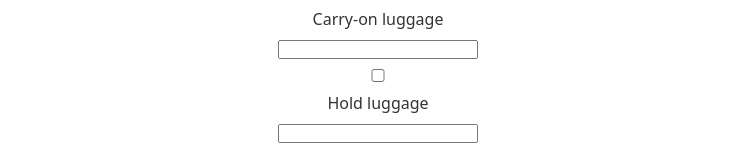
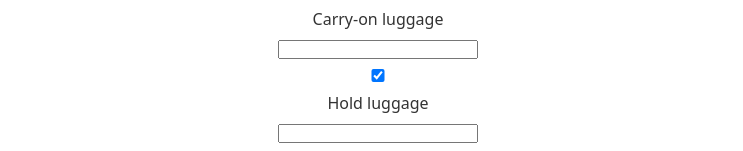
Before and after one commit to nicopicchio/flylight, a React (Create React App) app: page /add-new-trip in a window 1280 px wide. Shown: the part 309-460 px from the top of the page, without its empty margins (262-1005 px from the left). Built offline with nearby package versions, Linux system fonts and the light colour scheme.

Commit message:
addtripform checkbox correction

```diff
--- a/src/components/AddTripForm/AddTripForm.jsx
+++ b/src/components/AddTripForm/AddTripForm.jsx
@@ -79,7 +79,7 @@ export default function AddTripForm() {
           id='addtrip--form--hold--checkbox'
           name='holdCheckBox'
           onChange={handleChange}
-          value={formData.holdCheckBox}
+          checked={formData.holdCheckBox}
         />
         <label htmlFor='carryOnCheckBox'>Hold luggage</label>
         {formData.holdCheckBox && <input
```
